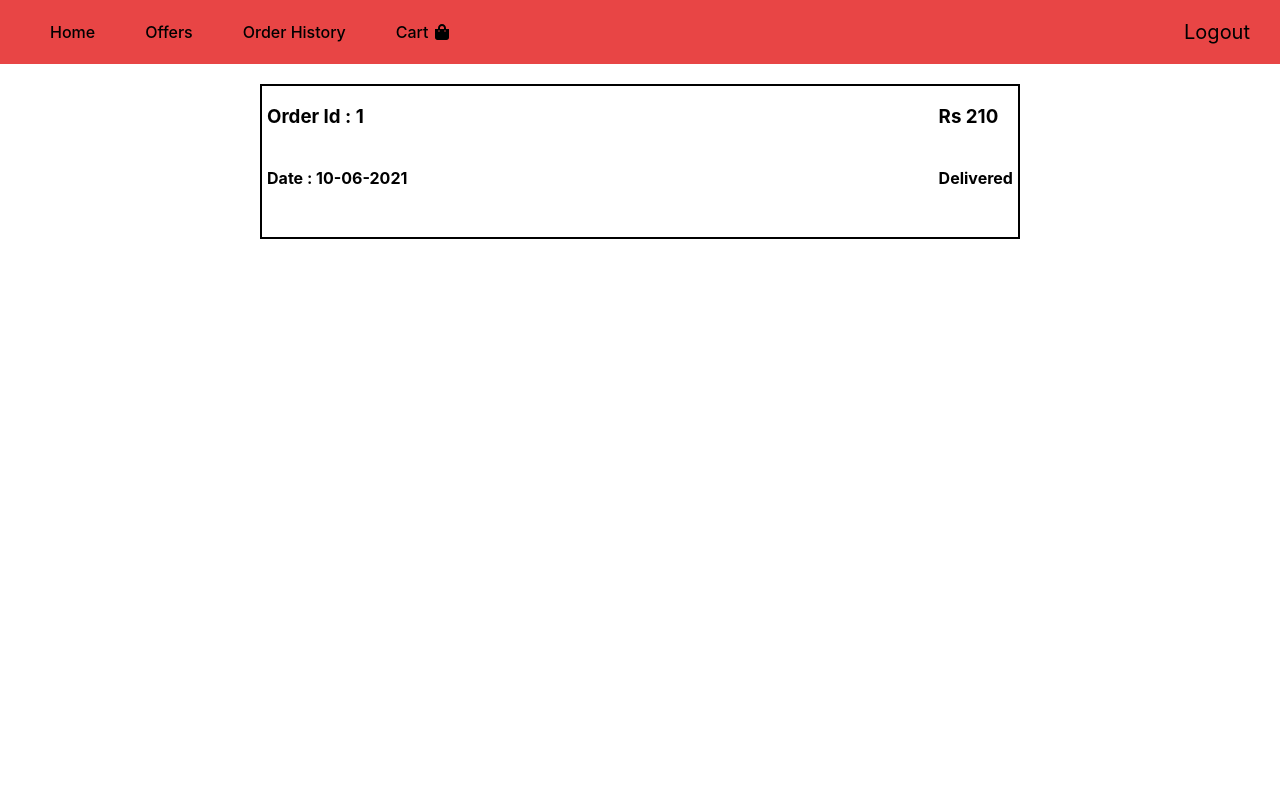
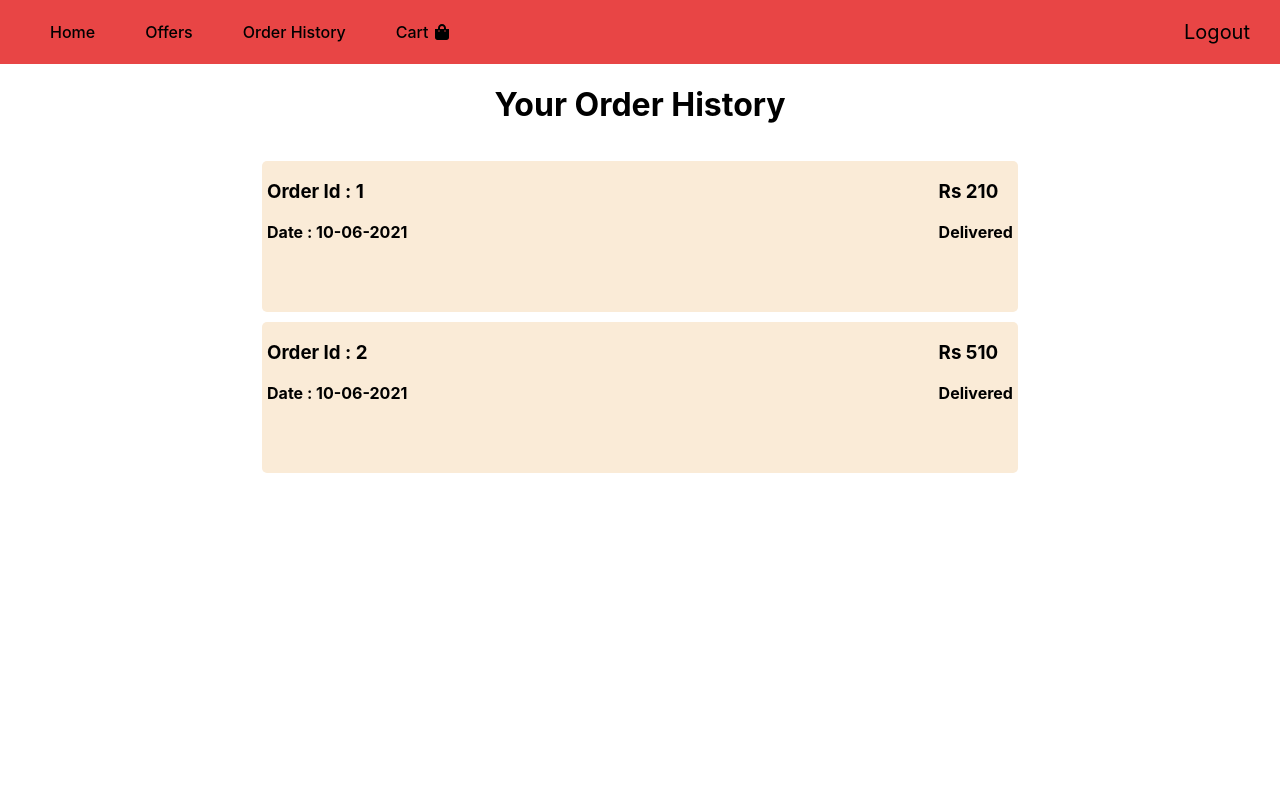
Before and after one commit to MrPratik07/MajorProject_Food_Delivery_App, a React (Create React App) app: page /history in a window 1280 px wide. Shown: the top 800 px of the page. Built offline with nearby package versions, Linux system fonts and the light colour scheme.

Commit message:
css added to history page

```diff
--- a/src/components/history/HistoryPage.css
+++ b/src/components/history/HistoryPage.css
@@ -1,8 +1,15 @@
 .history-container{
+    display : flex;
+    justify-content: flex-start;
+    align-items: center;
+    flex-direction: column;
+    height: 90vh;
+    padding-top: 5px;
+}
+
+.history-header{
     display: flex;
     justify-content: center;
-    margin-top: 20px;
-    height: 90vh;
 }
 
 .order-container{
@@ -10,7 +17,10 @@
     justify-content: space-between;
     width: 20cm;
     height: 4cm;
-    border: 2px solid;
+    border: none;
+    background-color: antiquewhite;
+    border-radius: 5px;
+    margin-top: 10px;
 }
 
 .left-details{
@@ -27,3 +37,11 @@
     flex-direction: column;
     margin-right: 5px;
 }
+
+#date{
+    margin-top: 1px;
+}
+
+#order-deliver{
+    margin-top: 1px;
+}
--- a/src/components/history/HistoryPage.js
+++ b/src/components/history/HistoryPage.js
@@ -2,18 +2,35 @@ import React from 'react';
 import '../history/HistoryPage.css'
 const HistoryPage = () =>{
     return(
+        <>
+        <div className="history-header">
+        <h1>Your Order History</h1>
+        </div>
+
         <div className="history-container">
         <div className="order-container">
         <div className="left-details">
-            <h3>Order Id : 1</h3>
-            <h4>Date : 10-06-2021</h4>
+            <h3 id="orderid">Order Id : 1</h3>
+            <h4 id="date">Date : 10-06-2021</h4>
         </div>
         <div className="right-details">
-            <h3>Rs 210</h3>
-            <h4>Delivered</h4>
+            <h3 id="money">Rs 210</h3>
+            <h4 id="order-deliver">Delivered</h4>
+        </div>
+        </div>
+
+        <div className="order-container">
+        <div className="left-details">
+            <h3 id="orderid">Order Id : 2</h3>
+            <h4 id="date">Date : 10-06-2021</h4>
+        </div>
+        <div className="right-details">
+            <h3 id="money">Rs 510</h3>
+            <h4 id="order-deliver">Delivered</h4>
         </div>
         </div>
         </div>
+       </>
     )
 }
 
```
